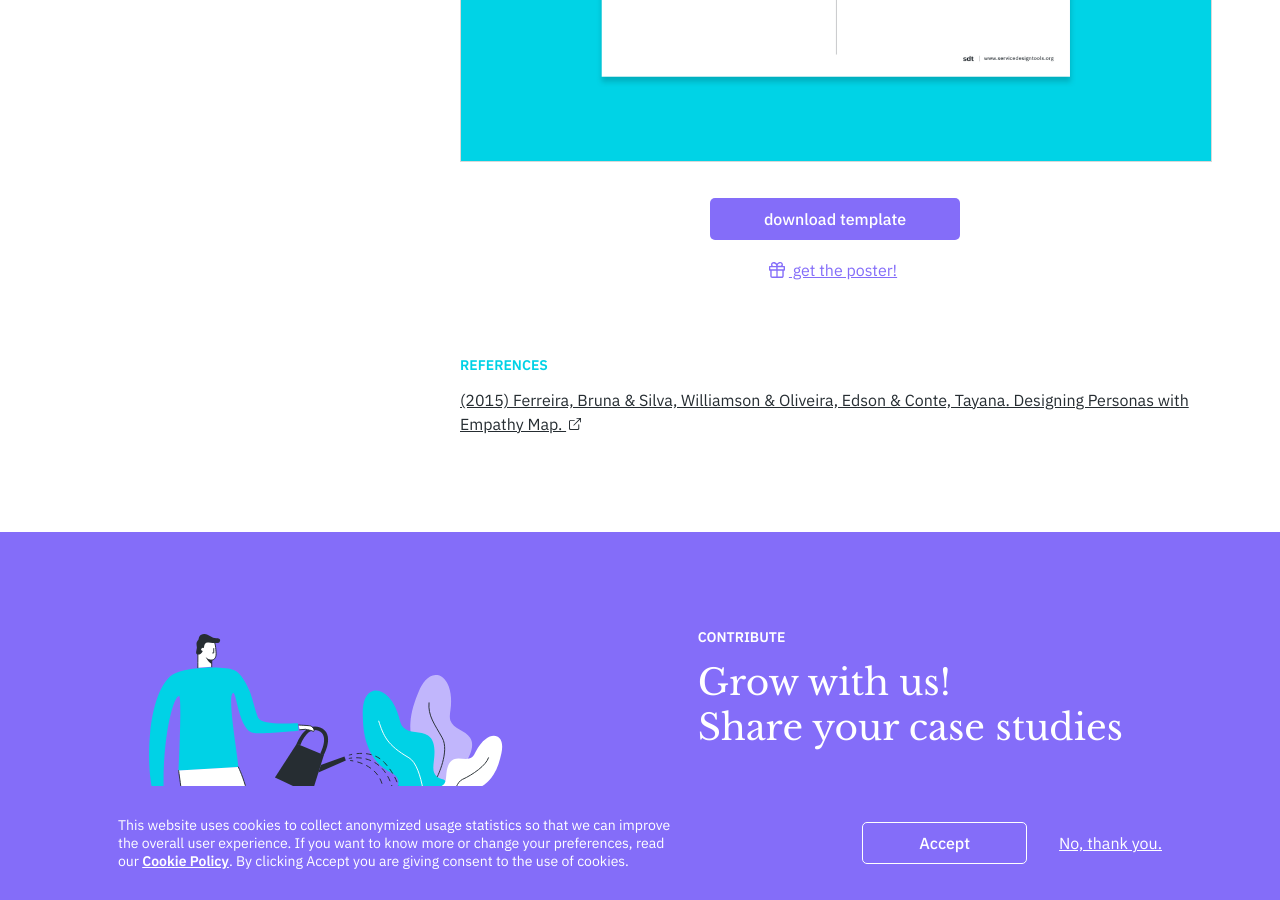
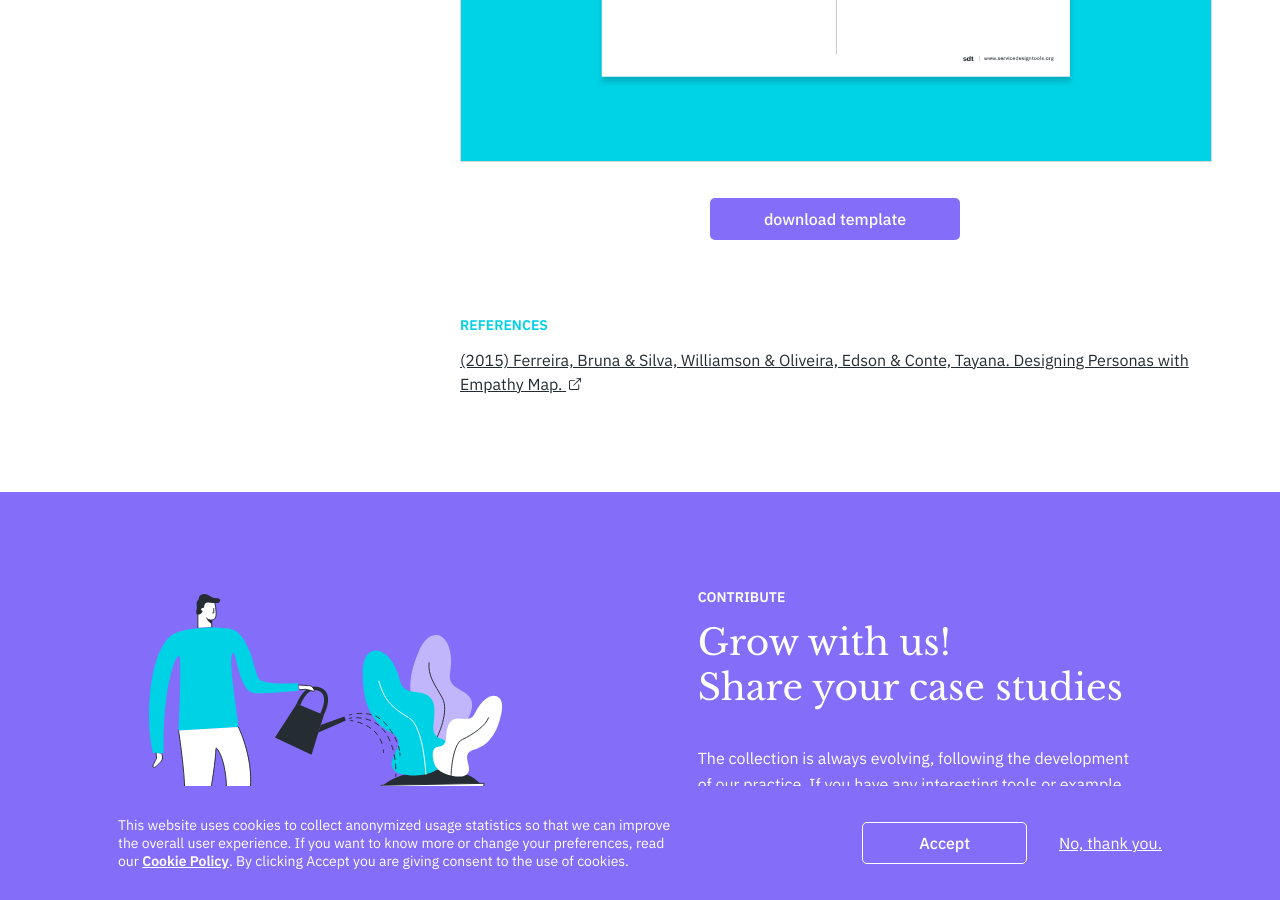
Before and after one commit to service-design-tools/sdt-website, a Jekyll site: the page built from _tools/empathy-map.md, in a window 1280 px wide and 900 px high, scrolled down 1507 px. Built offline with Jekyll 4.4.1, drawn with Linux system fonts in a browser that asks for light colours.

Commit message:
check for emptiness of string

```diff
--- a/_layouts/tool.html
+++ b/_layouts/tool.html
@@ -68,7 +68,7 @@
         <img src="{{ page.template.image }}" alt="Preview image of the template for {{ page.title }}">
         <div class="download__links">
             <a href="{{ page.template.file }}" class="btn--action" download>download template</a>
-            {% if hasPoster %}
+            {% if hasPoster and page.poster != '' %}
             <a href="{{ page.poster }}" class="outside--link" download>{% include svgs/present.html %} get the poster!</a>
             {% endif %}
         </div>
```
